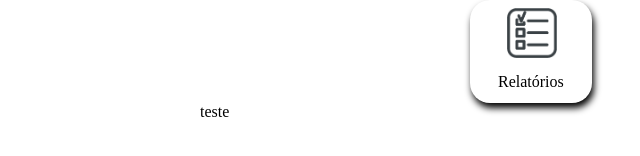
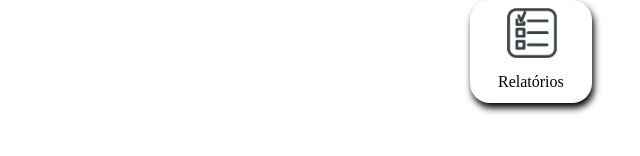
Before and after one commit to CHEFPLUS/Matheus, a plain HTML site: page index.html in a window 1280 px wide. Shown: the part 358-514 px from the top of the page, 640-1280 px from the left. Drawn offline with Linux system fonts and the light colour scheme.

Commit message:
Tela Menu

```diff
--- a/index.html
+++ b/index.html
@@ -40,7 +40,7 @@
           <div class="flex-item3"><img src="src/imagens/Relatorios.png" alt="" width="50"></div>
           <div class="relatorioslogo">Relatórios</div>
         </div>
-        <div>teste</div>
+
 
                      </span>
                     </a>
```
